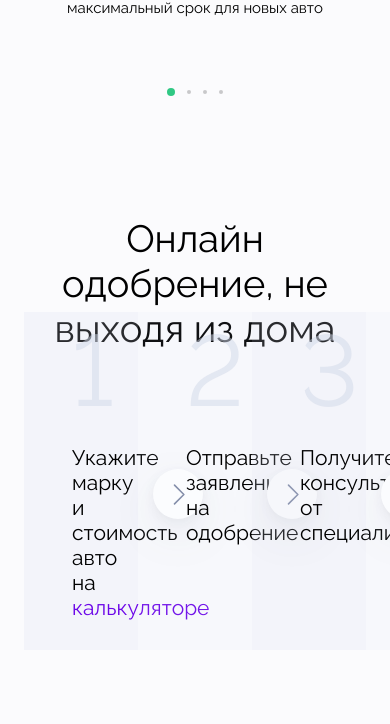
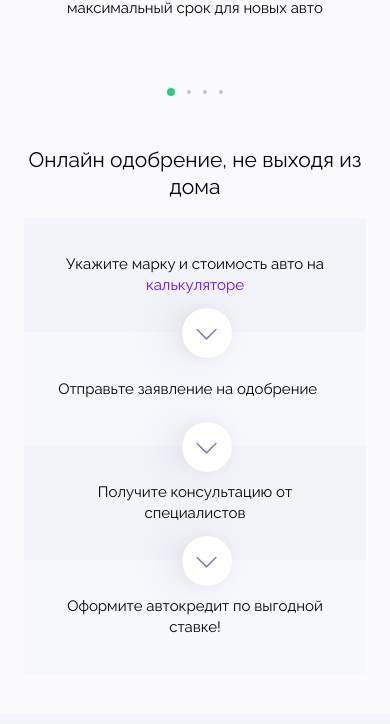
Before and after one commit to boverU/olx-mycar, a Vue app: page / in a window 390 px wide. Shown: the part 1151-1875 px from the top of the page. Built offline with nearby package versions, Linux system fonts and the light colour scheme; no server answers.

Commit message:
ApprovementInfo component adaptive style, fixed icon for svg

```diff
--- a/src/components/ApprovementInfo.vue
+++ b/src/components/ApprovementInfo.vue
@@ -8,21 +8,21 @@
         <div class="number">1</div>
         <div class="instruction">
           <span>Укажите марку  и стоимость авто на <a href="#calculator">калькуляторе</a> </span>
-             <img src="../assets/Next-icon.svg" alt="">
+          <NextIconLogo/>
         </div>
       </div>
       <div class="approvement-steps__step even">
         <div class="number">2</div>
         <div class="instruction">
           <span>Отправьте заявление на одобрение</span>
-             <img src="../assets/Next-icon.svg" alt="">
+          <NextIconLogo/>
         </div>
       </div>
       <div class="approvement-steps__step odd">
         <div class="number">3</div>
         <div class="instruction">
           <span>Получите  консультацию от специалистов</span>
-             <img src="../assets/Next-icon.svg" alt="">
+          <NextIconLogo/>
         </div>
       </div>
       <div class="approvement-steps__step even">
@@ -37,58 +37,72 @@
 </template>
 
 <script>
+import NextIconLogo from "../assets/Next-icon.svg";
+
 export default {
-    props: {
-
-  }
+  components: {
+    NextIconLogo
+  },
+  props: {}
 
 }
 </script>
 
 <style lang="scss" scoped>
-  .approvement{
+.approvement {
   padding-bottom: 120px;
   margin-top: 120px;
-      &-title{
+
+  &-title {
     text-align: center;
     font-size: 38px;
     height: 48px;
     font-weight: 500;
   }
-      &-steps{
+
+  &-steps {
     display: flex;
     margin-top: 48px;
   }
-      &-steps__step{
+
+  &-steps__step {
     padding-left: 48px;
     padding-bottom: 30px;
     padding-right: 66px;
     max-width: 25%;
     position: relative;
-          &.odd{
+
+    &.odd {
       background: rgba(207, 215, 232, 0.2);
     }
-          &.even{
+
+    &.even {
       background: rgba(207, 215, 232, 0.08);
     }
-          .number{
+
+    .number {
       font-size: 100px;
       color: rgba(207, 215, 232, 0.5);
       line-height: 117px;
     }
-          .instruction{
+
+    .instruction {
       margin-top: 16px;
       font-size: 21px;
       line-height: 25px;
-            a{
+
+      a {
         color: #6C06E8;
         text-decoration: none;
       }
-            img{
+
+      svg {
         position: absolute;
         top: 132px;
         left: 78%;
-              svg{
+        z-index: 1;
+
+        g {
           box-shadow: 0px 2px 10px rgba(41, 42, 46, 0.05), 0px 15px 40px rgba(29, 42, 69, 0.08);
           fill: #ffff;
         }
@@ -96,4 +110,52 @@ export default {
     }
   }
 }
+
+@media (max-width: 576px) {
+  .approvement {
+    margin-top: 50px;
+    padding-bottom: 40px;
+
+    &-title {
+      font-size: 21px;
+      line-height: 27px;
+    }
+
+    &-steps {
+      flex-direction: column;
+      margin-top: 24px;
+    }
+
+    &-steps__step {
+      max-width: 100%;
+      height: 114px;
+      padding: 0px;
+      display: flex;
+      justify-content: center;
+      align-content: center;
+
+      .number {
+        display: none;
+      }
+
+      .instruction {
+        width: 80%;
+        margin: 0px;
+        display: flex;
+        align-items: center;
+        font-size: 15px;
+        line-height: 21px;
+        text-align: center;
+
+        //TODO beka fix next icon to be more adaptive
+        svg {
+          transform: rotate(90deg);
+          top: 50px;
+          left: 30%;
+        }
+
+      }
+    }
+  }
+}
 </style>
```
Lines whose indentation alone changed are shown as unchanged.
